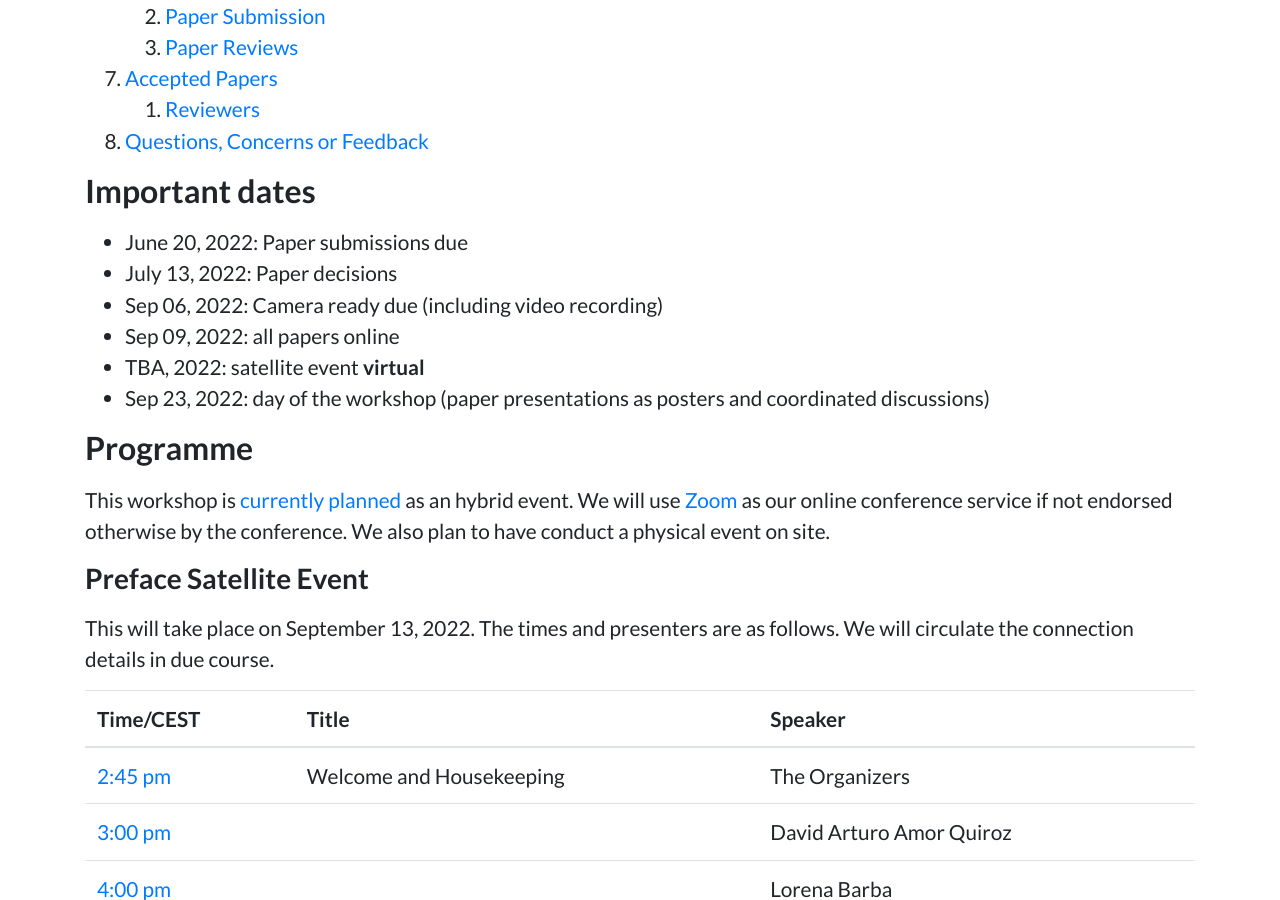
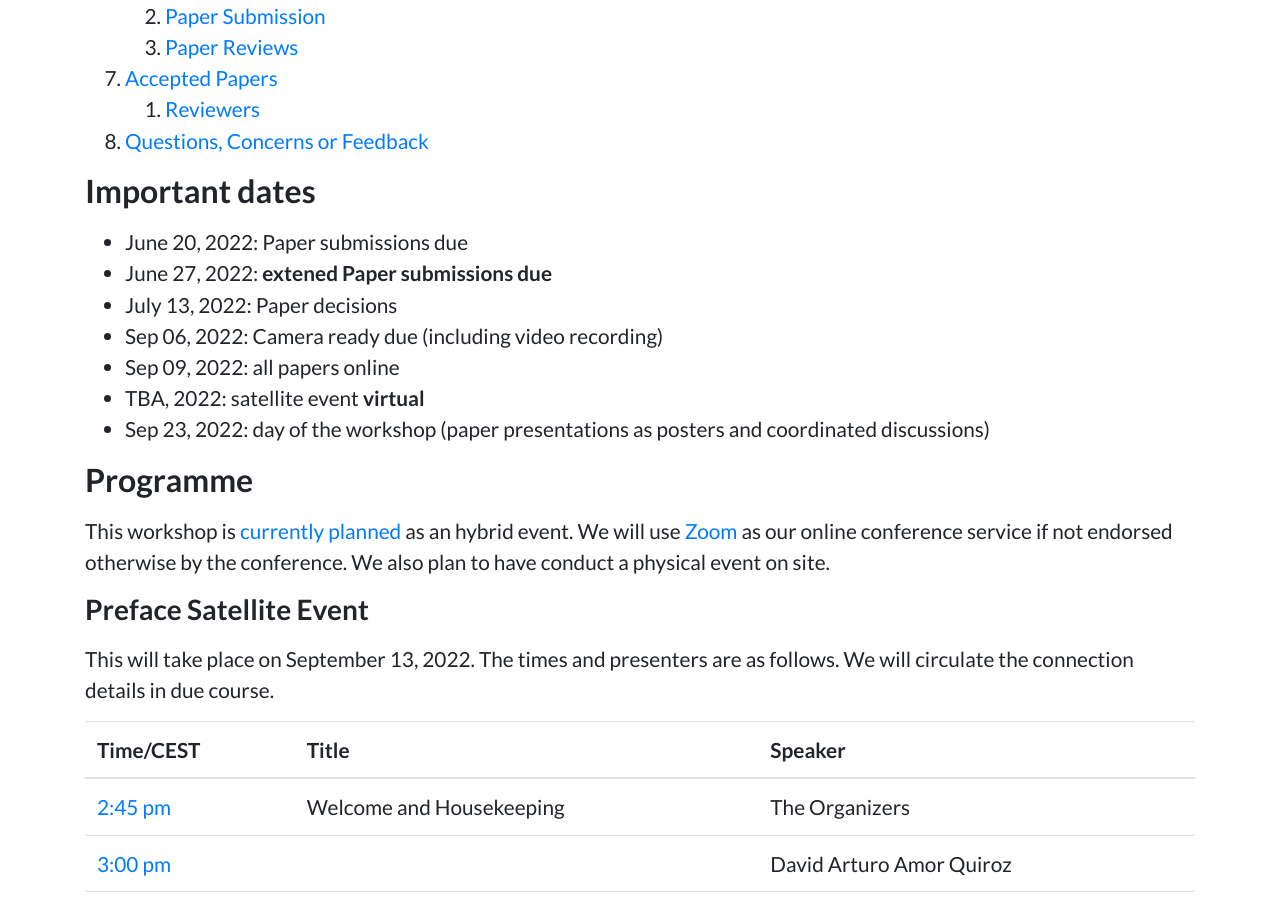
Before and after one commit to teaching-ml/2022, a Jekyll site: the page built from index.md, in a window 1280 px wide and 900 px high, scrolled down 920 px. Built offline with Jekyll 4.4.1, drawn with Linux system fonts in a browser that asks for light colours.

Commit message:
updated the extended deadline

```diff
--- a/index.md
+++ b/index.md
@@ -11,6 +11,7 @@ title: 'Teaching ML @ ECML-PKDD 2022'
 ## Important dates
 
 * June 20, 2022: Paper submissions due
+* June 27, 2022: **extened Paper submissions due**
 * July 13, 2022: Paper decisions
 * Sep 06, 2022: Camera ready due (including video recording)
 * Sep 09, 2022: all papers online
```
